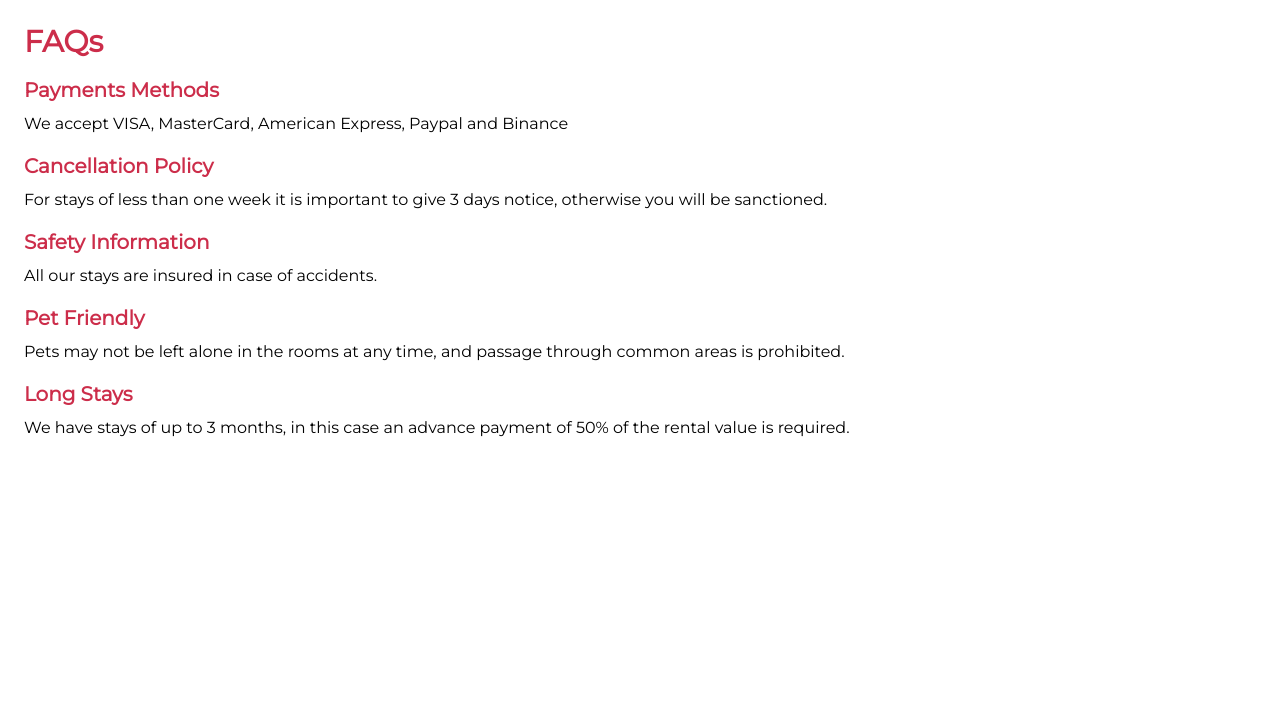
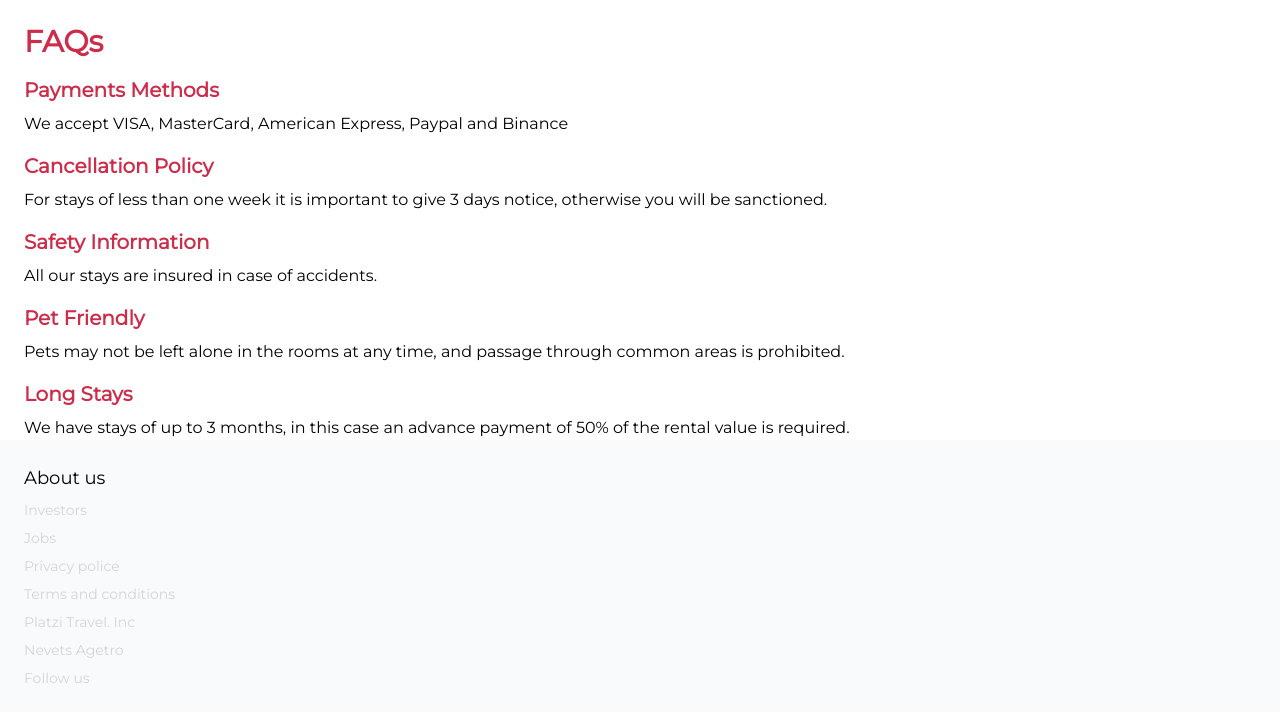
Before and after one commit to nevetsagetro/BedAndBreakfast, a website: page public/index.html in a window 1280 px wide. Shown: the part 2396-3118 px from the top of the page. Drawn offline with Linux system fonts and the light colour scheme.

Commit message:
C21 - Footer

```diff
--- a/public/index.html
+++ b/public/index.html
@@ -16,7 +16,7 @@
   <body class="font-Montserrat">
     <nav></nav>
     <div id="tabBar"></div>
-    <section class="w-full h-screen">
+    <section class="w-full h-auto">
       <div id="home">
         <div class="relative w-full h-3/4">
           <div
@@ -195,6 +195,15 @@
         </div>
       </div>
     </section>
-    <footer></footer>
+    <footer class="w-full h-auto bg-gray-50 p-6 space-y-2">
+      <p class="text-lg">About us</p>
+      <p class="text-sm text-gray-300">Investors</p>
+      <p class="text-sm text-gray-300">Jobs</p>
+      <p class="text-sm text-gray-300">Privacy police</p>
+      <p class="text-sm text-gray-300">Terms and conditions</p>
+      <p class="text-sm text-gray-300">Platzi Travel. Inc</p>
+      <p class="text-sm text-gray-300">Nevets Agetro</p>
+      <p class="text-sm text-gray-300">Follow us</p>
+    </footer>
   </body>
 </html>
```
Also changed, not shown: public/css/tailwind.css, public/img/Medellin.jpg (added).
